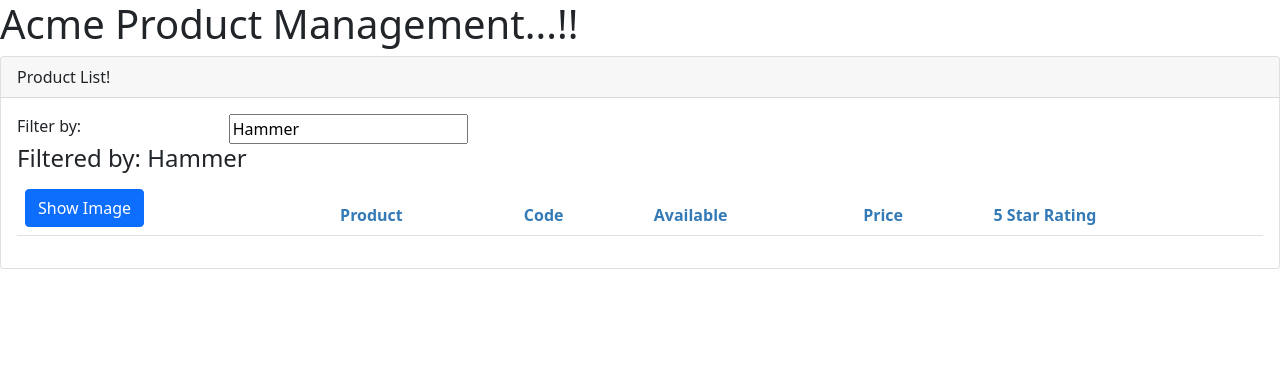
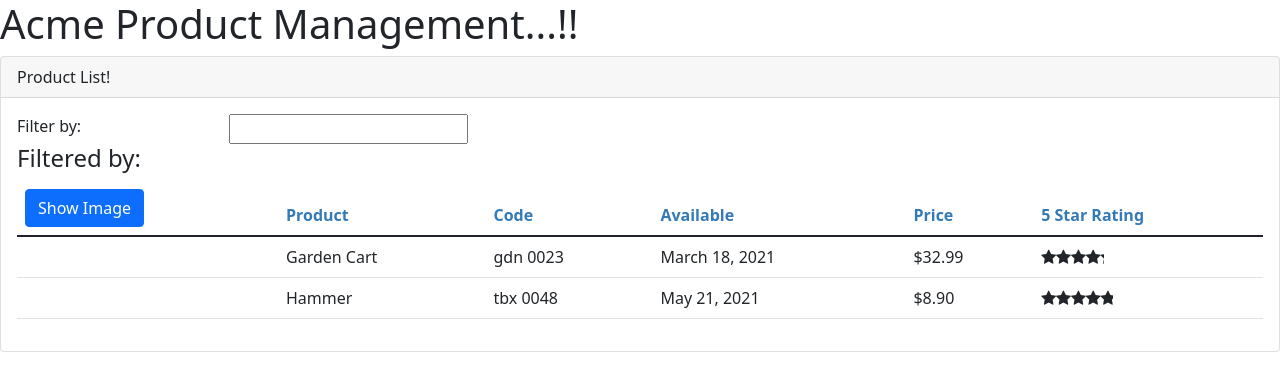
Before and after one commit to giannifontanot/ps-angular-getting-started, an Angular app: page / in a window 1280 px wide. Shown: the top 390 px of the page. Built offline with nearby package versions, Linux system fonts and the light colour scheme.

Commit message:
Service created and injected

```diff
--- a/src/app/products/product-list.component.ts
+++ b/src/app/products/product-list.component.ts
@@ -1,12 +1,12 @@
 import {Component, OnInit} from '@angular/core';
 import {IProduct} from './IProduct';
-import {filter} from "rxjs/operators";
+import {ProductService} from "./product.service";
 
 @Component({
   selector: 'pm-products',
   templateUrl: './product-list.component.html',
-  styleUrls: ['./product-list.component.css']
-
+  styleUrls: ['./product-list.component.css'],
+  providers: [ProductService]
 })
 
 export class ProductListComponent implements OnInit {
@@ -14,8 +14,12 @@
   pageTitle: string = 'Product List! ';
   imageWidth: number = 50;
   imageMargin: number = 2;
+  filteredProducts: IProduct[] = [];
+  products: IProduct[] = [];
+  private _listFilterx: string = "";
 
-  private _listFilterx: string = "";
+  constructor(private productService: ProductService) {
+  }
 
   get listFilter(): string {
     return this._listFilterx;
@@ -26,29 +30,6 @@
     this.filteredProducts = this.performFilter(value);
   }
 
-  filteredProducts: IProduct[] = [];
-  products: IProduct[] = [
-    {
-      "productId": 2,
-      "productName": "Garden Cart",
-      "productCode": "GDN-0023",
-      "releaseDate": "March 18, 2021",
-      "description": "15 gallon capacity rolling garden cart",
-      "price": 32.99,
-      "starRating": 4.2,
-      "imageUrl": "assets/images/garden_cart.png"
-    },
-    {
-      "productId": 5,
-      "productName": "Hammer",
-      "productCode": "TBX-0048",
-      "releaseDate": "May 21, 2021",
-      "description": "Curved claw steel hammer",
-      "price": 8.9,
-      "starRating": 4.8,
-      "imageUrl": "assets/images/hammer.png"
-    }];
-
   toggleImage(): void {
     this.showImage = !this.showImage;
   }
@@ -56,15 +37,16 @@
   performFilter(keyword: string): IProduct[] {
     keyword = keyword.toLocaleLowerCase()
     return this.products.filter((oneProduct: IProduct) => oneProduct.productName.toLocaleLowerCase().includes(keyword));
-    // return this.products.filter((oneProduct: IProduct) => {return true;});
   }
 
 
-  onNotify($event: any):void {
-  this.pageTitle = $event;
+  ngOnInit(): void {
+    this.products = this.productService.getPoducts()
+    this.filteredProducts = this.products;
+    // this._listFilterx = 'Hammer';
   }
 
-  ngOnInit(): void {
-    this._listFilterx = 'Hammer';
+  onNotify($event: any): void {
+    this.pageTitle = $event;
   }
 }
--- /dev/null
+++ b/src/app/products/product.service.ts
@@ -0,0 +1,35 @@
+
+
+import {Injectable} from "@angular/core";
+import {IProduct} from "./IProduct";
+
+@Injectable({
+  providedIn: 'root'
+})
+
+export class ProductService {
+
+  getPoducts(): IProduct[] {
+    return [
+      {
+        "productId": 2,
+        "productName": "Garden Cart",
+        "productCode": "GDN-0023",
+        "releaseDate": "March 18, 2021",
+        "description": "15 gallon capacity rolling garden cart",
+        "price": 32.99,
+        "starRating": 4.2,
+        "imageUrl": "assets/images/garden_cart.png"
+      },
+      {
+        "productId": 5,
+        "productName": "Hammer",
+        "productCode": "TBX-0048",
+        "releaseDate": "May 21, 2021",
+        "description": "Curved claw steel hammer",
+        "price": 8.9,
+        "starRating": 4.8,
+        "imageUrl": "assets/images/hammer.png"
+      }];
+  }
+}
```
